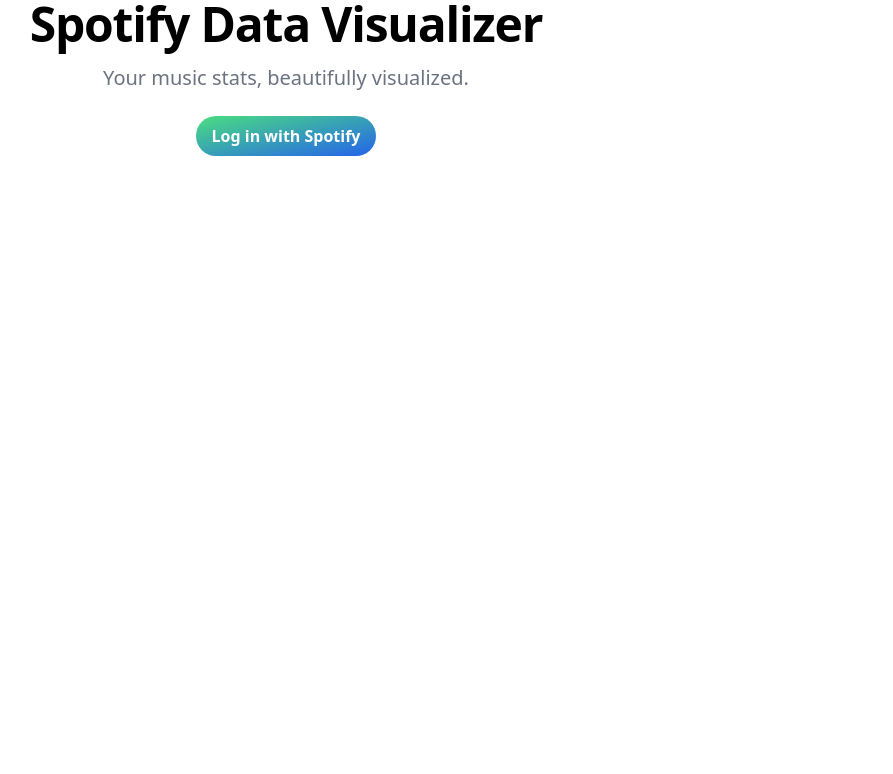
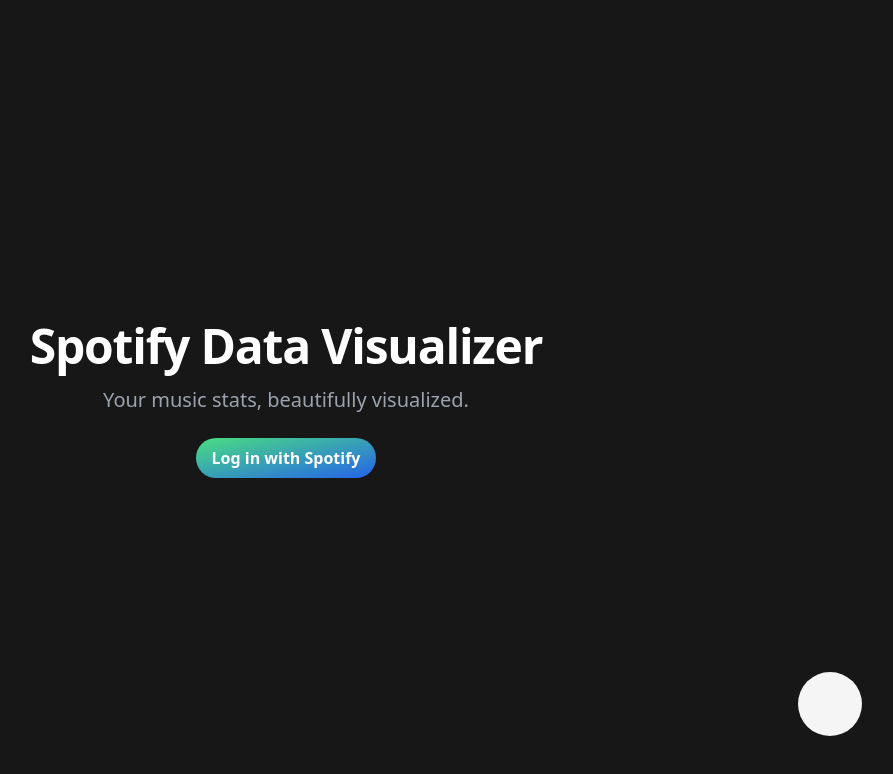
Before and after one commit to Bruvato/spotify-data-visualizer, a React (Vite) app: page / in a window 1280 px wide. Shown: the top 774 px of the page, without its empty margins (354-1247 px from the left). Built offline with nearby package versions, Linux system fonts and the light colour scheme; no server answers.

Commit message:
fix: dark mode

```diff
--- a/src/App.jsx
+++ b/src/App.jsx
@@ -1,11 +1,23 @@
 import { BrowserRouter as Router, Route, Routes } from "react-router-dom";
+import { useState } from "react";
 
 import Home from "./Home";
 import Callback from "./Callback";
 
 export default function App() {
+    const [darkMode, setDarkMode] = useState(true);
+
+    const handleDarkMode = () => {
+        setDarkMode(!darkMode);
+    };
+
     return (
-        <div>
+        <div className={`${darkMode && "dark"}`}>
+            <div
+                className="bg-neutral-100 dark:bg-neutral-900
+                text-gray-900 dark:text-white
+                min-h-screen flex items-start grid content-center"
+            >
                 <Router>
                     <Routes>
                         <Route path="/" element={<Home />} />
@@ -13,5 +25,11 @@
                     </Routes>
                 </Router>
             </div>
+
+            <button
+                onClick={handleDarkMode}
+                className="fixed w-16 h-16 bottom-16 right-16 rounded-full bg-neutral-900 dark:bg-neutral-100"
+            ></button>
+        </div>
     );
 }
```
Lines whose indentation alone changed are shown as unchanged.
